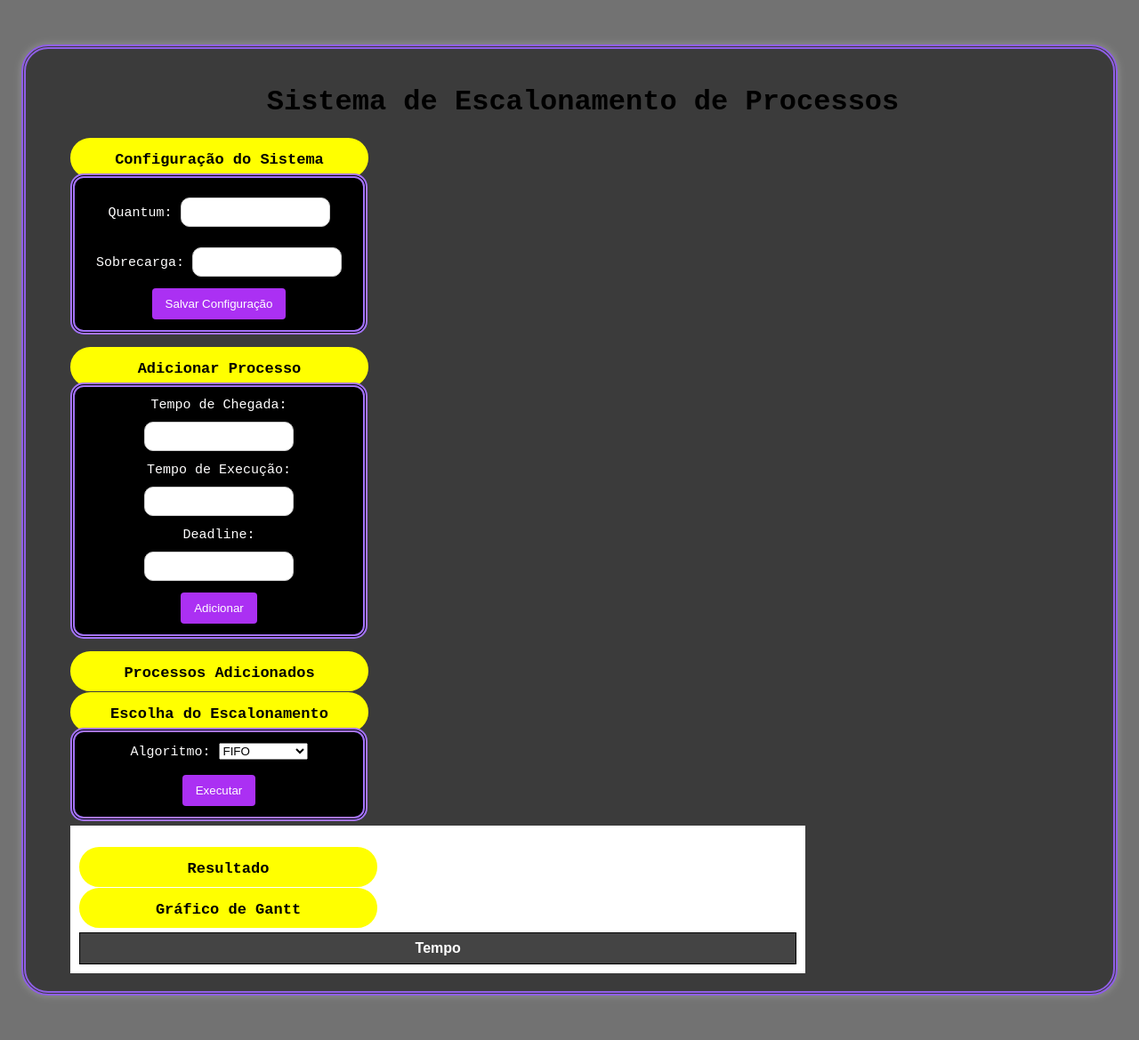
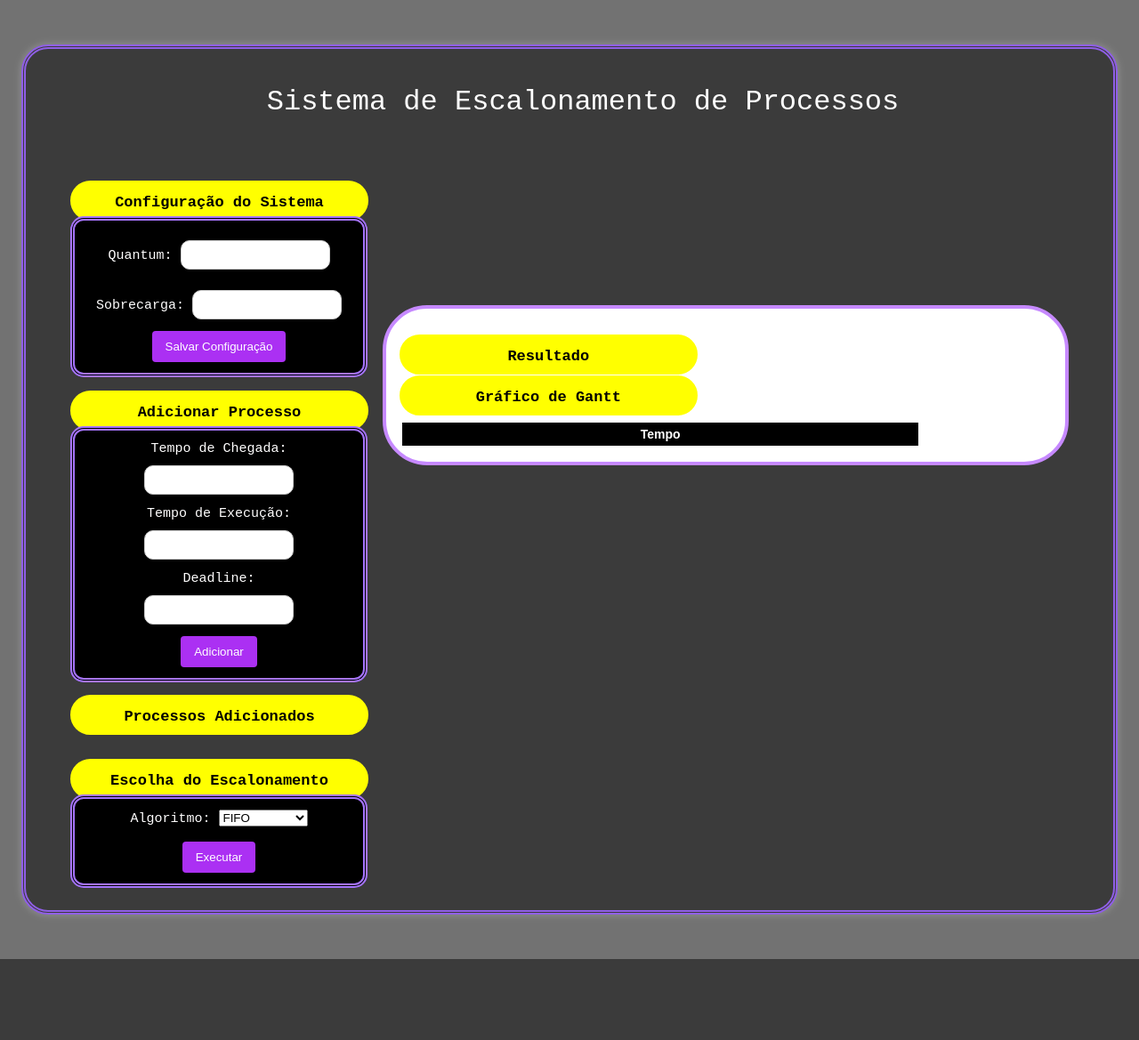
Before and after one commit to nalandap/Escalonamento-SO, a Flask app: page / in a window 1280 px wide. Shown: the whole page at 89% size. After the commit the page ends 1078 px from the top, so only its background shows below. Run offline with Flask 3, Linux system fonts and the light colour scheme; lists and menus that the app fills with data are empty.

Commit message:
localização certa do gráfico f1

```diff
--- a/app.py
+++ b/app.py
@@ -74,7 +74,10 @@ def generate_gantt_chart(result, processes):
             if time < process['arrival_time']:
                 gantt_row["states"].append("Cinza")
             elif time in result['executed'][process['pid']]:
-                gantt_row["states"].append("Lilás")
+                if time >= process['deadline']:  # Se ultrapassar o deadline, marcar como vermelho
+                    gantt_row["states"].append("Vermelho")
+                else:
+                    gantt_row["states"].append("Lilás")
             elif time in result['waiting'][process['pid']]:
                 gantt_row["states"].append("Amarelo")
             elif time in result['overhead'][process['pid']]:
@@ -83,6 +86,7 @@ def generate_gantt_chart(result, processes):
                 gantt_row["states"].append("Cinza")
         timeline.append(gantt_row)
     return timeline
+
 
 
     # Rotas da Fase 2
--- a/static/styles_fase1.css
+++ b/static/styles_fase1.css
@@ -15,13 +15,18 @@ body {
     box-shadow: 0 0 10px rgba(255, 255, 255, 0.26);
     border: 5px double #905fe7;
     border-radius: 30px;
-
+    position: relative;
 }
 
 h1 {
-    color: #000000;
+    color: #ffffff;
     font-family: 'Courier New', Courier, monospace;
     text-align: center;
+    font-weight: 500;
+    color: #fff;
+    font-family: 'Courier New', Courier, monospace;
+    text-align: center;
+    margin-bottom: 70px;
 }
 
 h2 {
@@ -77,47 +82,95 @@ button:hover {
 
 .graficos{
     background: #ffffff;
-    width: 70%;
-    padding: 10px;
+    width: 60%;
+    padding: 15px;
+    overflow-x: auto; /* Habilita rolagem horizontal */
+    white-space: nowrap; /* Evita quebra de linha na tabela */
+    position: absolute;
+    border-radius: 50px;
+    border: 4px solid rgb(198, 137, 255);
+    bottom: 500px;
+    right: 50px;
 }
+
 #process-list {
     list-style-type: none;
     padding: 0;
+    padding-top: 10px;
 }
 
 #process-list li {
+    text-align: left;
+    margin: 10px 5px 10px 5px;
     background: #f8f9fa;
-    margin: 5px 0;
-    padding: 10px;
-    border: 1px solid #ddd;
+    padding: 12px;
+    border: 2px solid #c4d94b;
     border-radius: 4px;
+    width: 35%;
 }
 
 #gantt-table {
-    width: 100%;
+    height: 10px;
+    border: 3px solid white;
+    width: 80%;
     border-collapse: collapse;
     margin-top: 20px;
     background: #ffffff;
 }
 
 #gantt-table th, #gantt-table td {
-    border: 1px solid black;
-    padding: 8px;
+    border: 10px solid rgb(255, 255, 255);
+    padding: 5px;
     text-align: center;
+    width: 15px;
+    min-width: 15px;
+    max-width: 15px;
+    height: 15px;
+    text-align: center;
+    font-size: 14px;
 }
 
 #gantt-table th {
-    background: #444;
+    background: #000;
     color: white;
+    width: 10px;
 }
 
 #gantt-table td {
-    width: 30px;
-    height: 30px;
+    width: 20px;
+    height: 20px;
 }
+
+#p{
+    margin-block-start: 2em;
+    margin-block-end: 2em;
+    margin-inline-start: 20px;
+    display: ruby-text;
+    padding: 10px;
+    background: #ccc;
+}
+
+/* Estiliza a linha do tempo no eixo X */
+/* Garante que os números do tempo (eixo X) tenham largura fixa */
+#time-row th {
+    background-color: black;
+    color: white;
+    padding: 5px;
+    text-align: center;
+    font-weight: bold;
+    border: 1px solid white;
+    width: 25px;  /* Define um tamanho fixo */
+    min-width: 25px;
+    max-width: 25px;
+    white-space: nowrap; /* Impede que os números quebrem a linha */
+}
+
+
+
 
 /* Cores do Gantt */
 .executing { background-color: rgb(198, 137, 255); } /* Lilás - Execução */
 .waiting { background-color: yellow; }  /* Amarelo - Espera */
 .overhead { background-color: pink; }   /* Rosa - Sobrecarga */
 .not-in-queue { background-color: rgb(150, 150, 150); } /* Cinza - Fora da fila */
+.late { background-color: red !important; color: white;font-weight: bold;}
```
Also changed, not shown: templates/index_fase1.html (+27 -26 lines).
